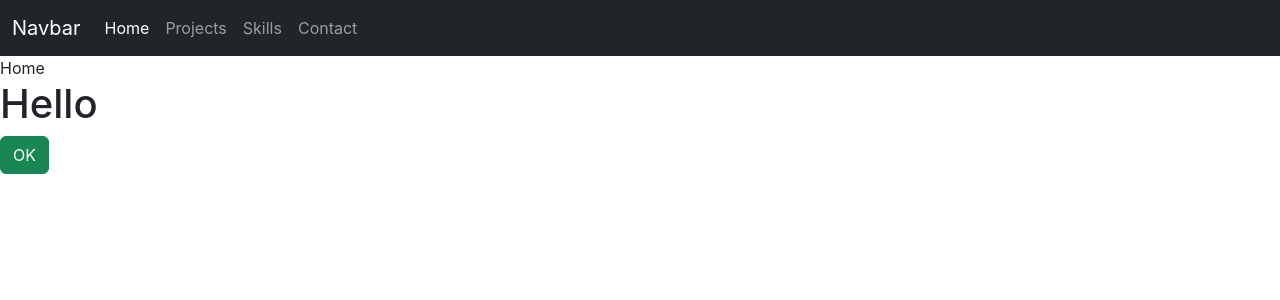
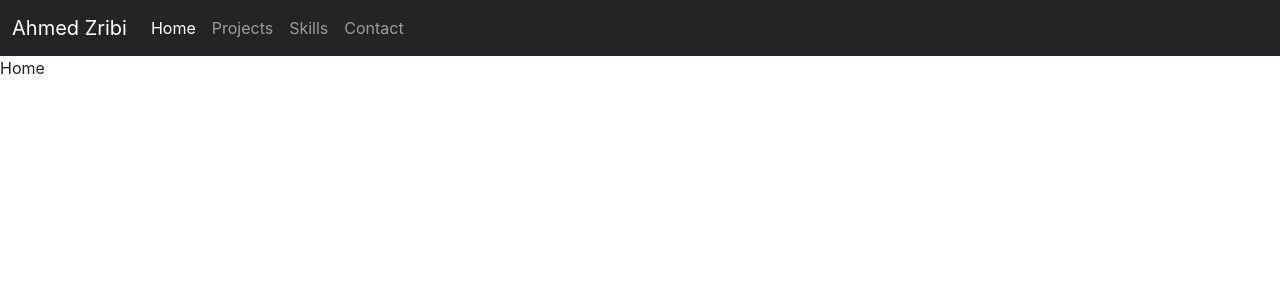
Before and after one commit to zdahmed93/portfolio-22-06, a React (Create React App) app: page / in a window 1280 px wide. Shown: the top 300 px of the page. Built offline with nearby package versions, Linux system fonts and the light colour scheme.

Commit message:
Link navbar items with pages

```diff
--- a/src/App.js
+++ b/src/App.js
@@ -15,8 +15,6 @@
         <Route path='/projects' component={Projects} />
         <Route path='/skills' component={Skills} />
         <Route path='/contact' component={Contact} />
-        <h1>Hello</h1>
-        <button className="btn btn-success">OK</button>
       </BrowserRouter>
     </div>
   );
--- a/src/components/Navbar.js
+++ b/src/components/Navbar.js
@@ -1,26 +1,27 @@
 import React from 'react'
+import { Link, NavLink } from 'react-router-dom'
 
 function Navbar() {
   return (
     <nav className="navbar navbar-expand-lg navbar-dark bg-dark">
       <div className="container-fluid">
-        <a className="navbar-brand" href="#">Navbar</a>
+        <Link to='/' className="navbar-brand" >Ahmed Zribi</Link>
         <button className="navbar-toggler" type="button" data-bs-toggle="collapse" data-bs-target="#navbarNav" aria-controls="navbarNav" aria-expanded="false" aria-label="Toggle navigation">
           <span className="navbar-toggler-icon"></span>
         </button>
         <div className="collapse navbar-collapse" id="navbarNav">
           <ul className="navbar-nav">
             <li className="nav-item">
-              <a className="nav-link active" aria-current="page" href="#">Home</a>
+              <NavLink exact to='/' className="nav-link">Home</NavLink>
             </li>
             <li className="nav-item">
-              <a className="nav-link" href="#">Projects</a>
+              <NavLink to='/projects' className="nav-link">Projects</NavLink>
             </li>
             <li className="nav-item">
-              <a className="nav-link" href="#">Skills</a>
+              <NavLink to='/skills' className="nav-link">Skills</NavLink>
             </li>
             <li className="nav-item">
-              <a className="nav-link" href="#">Contact</a>
+              <NavLink to='/contact' className="nav-link">Contact</NavLink>
             </li>
           </ul>
         </div>
```
